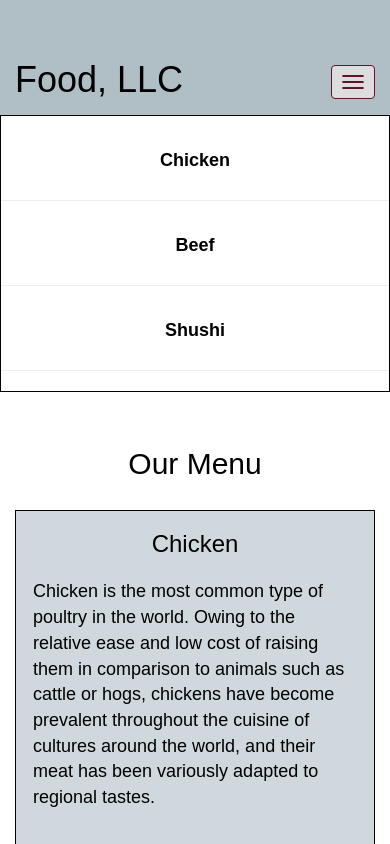
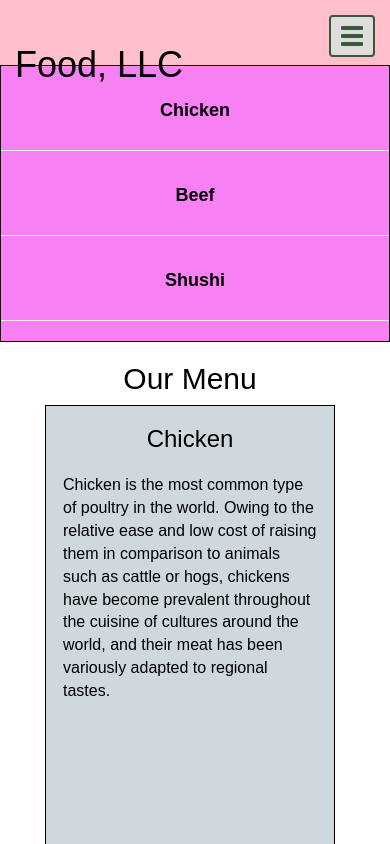
Before and after one commit to pattialiles/pattialiles.github.io, a plain HTML site: page Mod3_Solution/index.html in a window 390 px wide. Both pictures are taken after a click on the button "Toggle navigation". Shown: the top 844 px of the page. Drawn offline with Linux system fonts and the light colour scheme.

Commit message:
Add files via upload

```diff
--- a/Mod3_Solution/css/styles.css
+++ b/Mod3_Solution/css/styles.css
@@ -1,5 +1,5 @@
 /*Patti Liles - Assignment Module Three*/
-/*January 24, 2020*/
+/*January 27, 2020*/
 
 /********** Base styles **********/
 *{
@@ -10,23 +10,22 @@
 
 
 body {
-  font-size: 18px;
+  font-size: 16px;
   color: black;
   font-family: Arial, Helvetica, Sans-serif;
   background-color: #fff;
  }
 
 
-.container{
+#main-content{
   position: relative;
   float:left;
   height: 100%;
   width: 100%;
   margin-right: auto;
   margin-left: auto;
-  margin-top: 15px;
-
-}
+  padding-right: 20px;
+ }
 
 #Menu-Items{
   position: relative;
@@ -46,8 +45,7 @@ color: black;
 
 
 h2 {
-  background-color: #fff;
-  margin-bottom: 30px;
+   vertical-align: middle;
   }
 
 h3 {
@@ -69,14 +67,17 @@ p{
 /** HEADER of Navbar **/
 #header-nav {
   position: relative;
-  background-color: #B0BEC5;
+  background-color: pink;
   border: 1px solid black;
   border-radius: 0;
   border: 0;
+  margin-bottom: 0;
  }
 
 .navbar-brand {
-height:100px;
+font-size: 2em;
+color: black;
+font-weight: Bold;
 padding-top: 25px;
 }
 
@@ -88,7 +89,7 @@ padding-top: 25px;
 }
 
 #nav-list a {
-color: #951C49;
+color: #F781F3;
 text-align: center;
 margin-top: 10px;
 margin-bottom: 10px;
@@ -107,7 +108,7 @@ margin-bottom: 10px;
 
 /*This formats color of the button, three horizontal bars and boarder.*/
 .navbar-header button.navbar-toggle, .navbar-header .icon-bar {
-  border: 1px solid #61122f;
+  border: 2px solid #3C583A;
 
 }
 
@@ -115,12 +116,19 @@ margin-bottom: 10px;
 
 .navbar-header button.navbar-toggle {
   clear: both;
-  margin-top: -50px;
+  margin-top: -35px;
+  margin-right: 15px;
 }
 
 /********** Desk Top devices only *md*******/
 
 @media (min-width: 992px) {
+
+.col-md{float left;}
+
+.col-md {
+    width: 100%;
+  }
 
 #nav-list a{
 display: none;
@@ -131,6 +139,12 @@ display: none;
 /********** Tablet devices only *sm*******/
 @media (min-width: 768px) and (max-width: 991px) {
 
+.col-sm{float left;}
+
+.col-sm {
+    width: 100%;
+  }
+
 #nav-list a{
 display: none;
 }
@@ -139,14 +153,27 @@ display: none;
 /********** Mobile devices only *xs*******/
 @media (max-width: 767px) {
 
+.col-xs{float left;}
+
+.col-xs {
+    width: 100%;
+  }
+
 #nav-list a{
+font-size: 18px;
 color: black;
 font-weight: Bold;
 }
 
 #collapsable-nav{
-background-color: #fff;
 margin-bottom: 0;
 border: 1px solid black;
+background-color: #F781F3;
 }
+
+#main-content{
+padding-left: 45px;
+padding-right: 55px;
 }
+
+}
```
